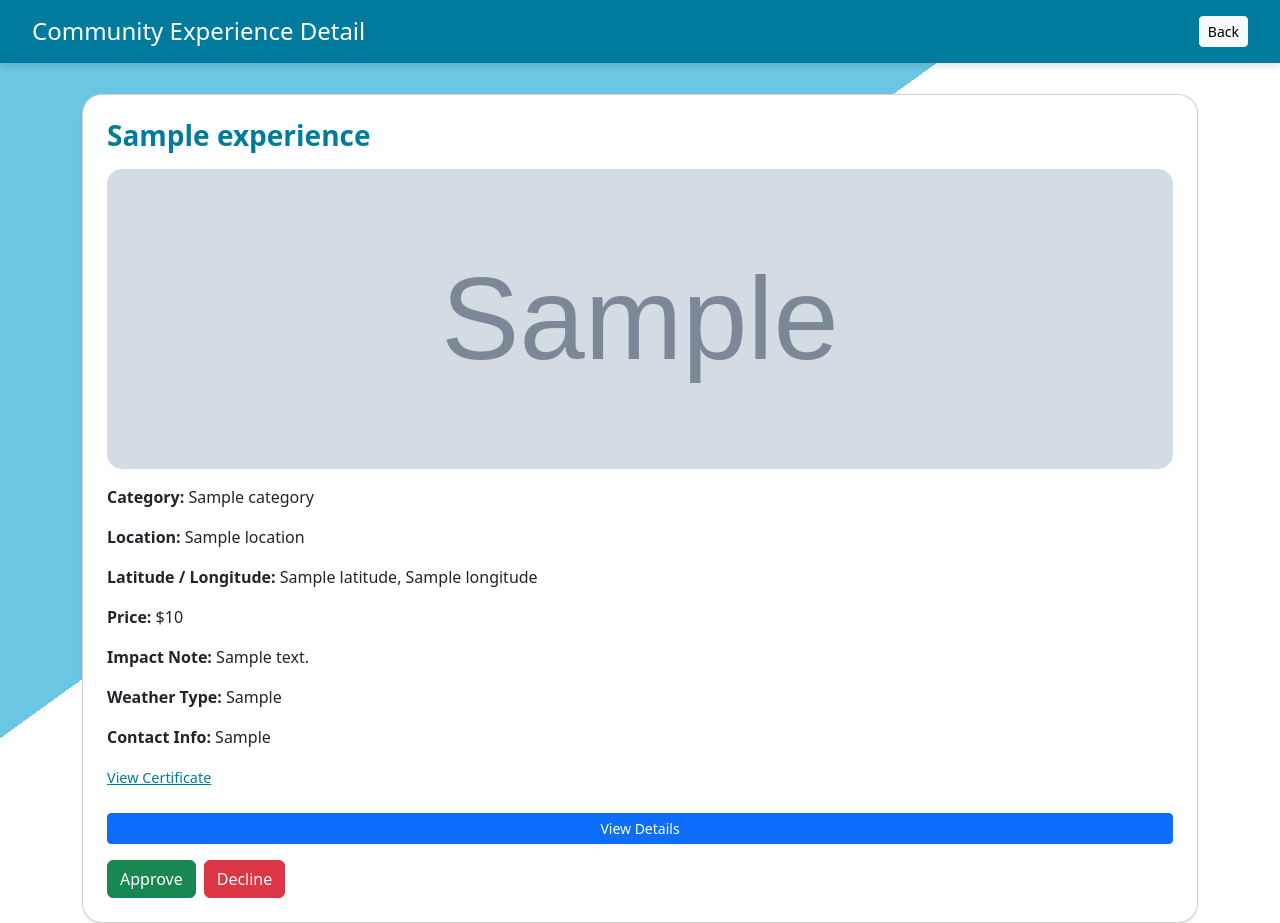
After one commit to Muz1357/ecotrial, a Flask app: template templates/community_experience_detail.html in a window 1280 px wide. The commit adds this page. Run offline with Flask 3, Linux system fonts and the light colour scheme; the template is opened without the code that fills it: most values are stand-ins (such as "Sample title", 1, 10 or a date in 2020); grey boxes marked "Sample" are stand-in pictures.

Commit message:
Sprint 3

```diff
--- /dev/null
+++ b/templates/community_experience_detail.html
@@ -0,0 +1,97 @@
+<!DOCTYPE html>
+<html lang="en">
+<head>
+  <meta charset="UTF-8" />
+  <title>Community Experience Detail</title>
+  <meta name="viewport" content="width=device-width, initial-scale=1.0" />
+  <link href="https://cdn.jsdelivr.net/npm/bootstrap@5.3.0/dist/css/bootstrap.min.css" rel="stylesheet" />
+  <style>
+    body {
+      background: linear-gradient(to bottom right, #6BC6E4 40%, #ffffff 40%);
+      min-height: 100vh;
+      margin: 0;
+      padding-top: 70px;
+    }
+
+    .app-bar {
+      background-color: #007B9E;
+      color: white;
+      padding: 1rem 2rem;
+      position: fixed;
+      top: 0;
+      left: 0;
+      right: 0;
+      z-index: 1000;
+      box-shadow: 0 4px 6px rgba(0, 0, 0, 0.1);
+    }
+
+    .card {
+      border-radius: 20px;
+    }
+
+    .card-title {
+      color: #007B9E;
+      font-weight: 600;
+    }
+
+    .certificate-link {
+      font-size: 0.9rem;
+      text-decoration: underline;
+      color: #007B9E;
+    }
+
+    img.experience-image {
+      max-height: 300px;
+      width: 100%;
+      object-fit: cover;
+      border-radius: 15px;
+    }
+  </style>
+</head>
+<body>
+
+  <!-- App Bar -->
+  <div class="app-bar d-flex justify-content-between align-items-center">
+    <h4 class="mb-0">Community Experience Detail</h4>
+    <a href="{{ url_for('admin.pending_community_experiences') }}" class="btn btn-light btn-sm">Back</a>
+  </div>
+
+  <div class="container mt-4">
+    <div class="card p-4 shadow-sm">
+      <h3 class="card-title mb-3">{{ experience.title }}</h3>
+
+      <!-- Image -->
+      {% if experience.image_path %}
+        <img src="{{ experience.image_path }}" alt="Experience Image" class="experience-image mb-3">
+      {% endif %}
+
+      <p><strong>Category:</strong> {{ experience.category }}</p>
+      <p><strong>Location:</strong> {{ experience.location }}</p>
+      <p><strong>Latitude / Longitude:</strong> {{ experience.latitude }}, {{ experience.longitude }}</p>
+      <p><strong>Price:</strong> ${{ experience.price }}</p>
+      <p><strong>Impact Note:</strong> {{ experience.impact_note }}</p>
+      <p><strong>Weather Type:</strong> {{ experience.weather_type }}</p>
+      <p><strong>Contact Info:</strong> {{ experience.contact_info }}</p>
+
+      <!-- Certificate -->
+      {% if experience.certificate_path %}
+        <p><a href="{{ experience.certificate_path }}" target="_blank" class="certificate-link">View Certificate</a></p>
+      {% endif %}
+
+      <a href="{{ url_for('admin.view_community_experience', exp_id=exp.id) }}"
+             class="btn btn-primary btn-sm mt-2">View Details</a>
+
+      <!-- Approve / Decline Buttons -->
+      <div class="d-flex justify-content-start mt-3">
+        <form action="{{ url_for('admin.approve_community_experience', exp_id=experience.id) }}" method="post" class="me-2">
+          <button type="submit" class="btn btn-success">Approve</button>
+        </form>
+        <form action="{{ url_for('admin.decline_community_experience', exp_id=experience.id) }}" method="post">
+          <button type="submit" class="btn btn-danger">Decline</button>
+        </form>
+      </div>
+    </div>
+  </div>
+
+</body>
+</html>
```
Also changed, not shown: models/community_experience.py (+7 -4 lines), routes/admin_routes.py (+69 -45 lines), routes/community_experience_routes.py (+15 -4 lines), templates/admin_dashboard.html (+24 -24 lines).
